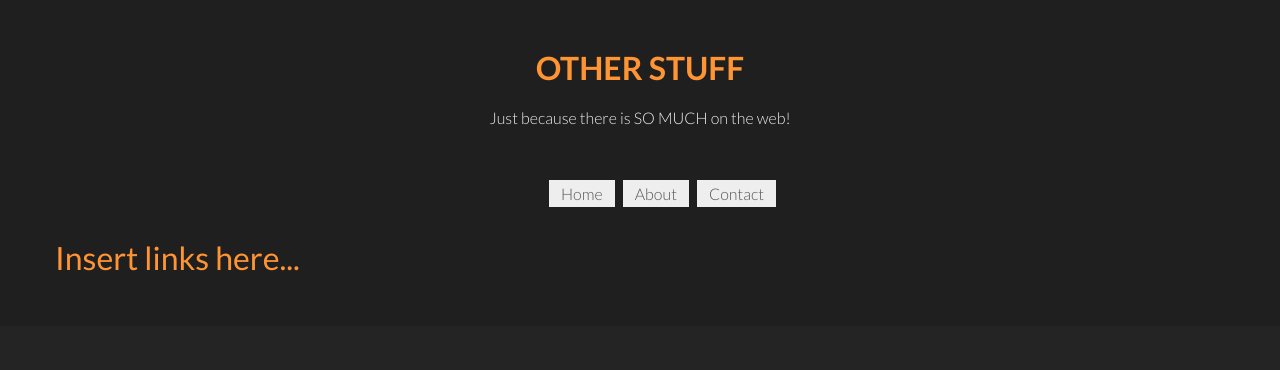
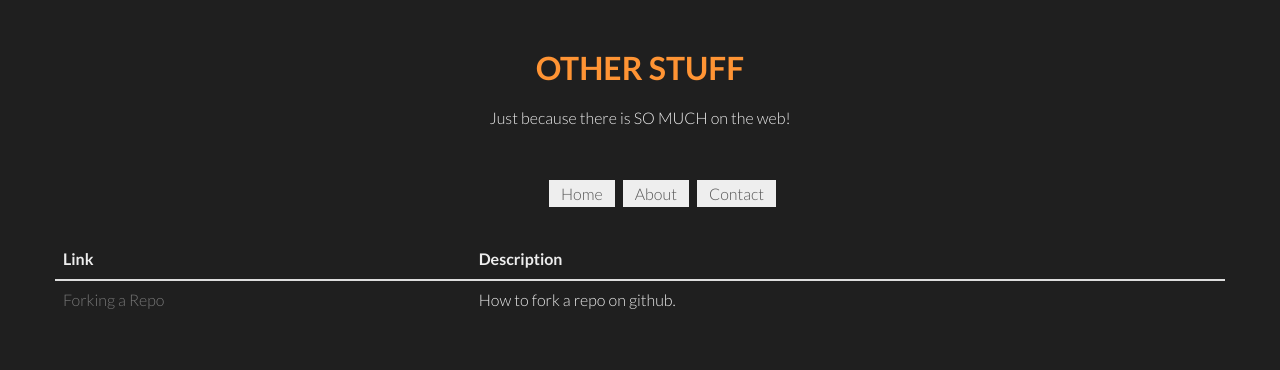
Before and after one commit to JadeCodes/the_bookmark_project, a plain HTML site: page other.html in a window 1280 px wide. Shown: the top 370 px of the page. Drawn offline with nearby package versions, Linux system fonts and the light colour scheme.

Commit message:
added links to 'other'

```diff
--- a/other.html
+++ b/other.html
@@ -43,8 +43,27 @@
                     <div class="col-md-12">
                         <div class="row">
                       		<div>
-                      			<h2>Insert links here...</h2>
-                      			<!-- Should we display them in a table? -->
+
+
+                      			<table class="table">
+							      <thead>
+							        <tr>
+							          <th>Link</th>
+							          <th>Description</th>
+							        </tr>
+							      </thead>
+							      <tbody>
+							        <tr>
+							          <td>
+							          	<a href="https://help.github.com/articles/fork-a-repo">Forking a Repo</a>
+							          </td>
+							          <td>How to fork a repo on github.</td>
+							        </tr>
+							      </tbody>
+							    </table>
+
+
+
                       		</div>
 						</div>
 
```
